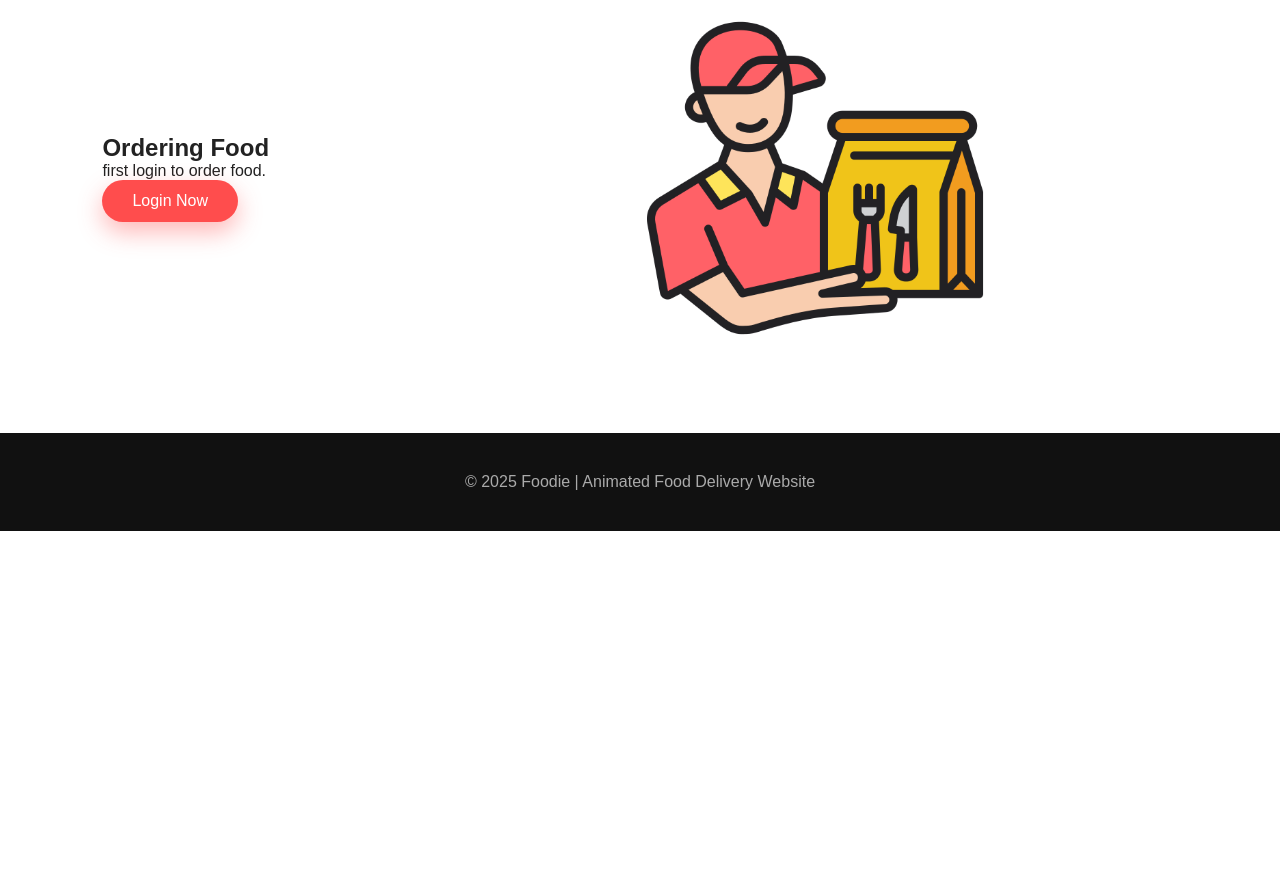
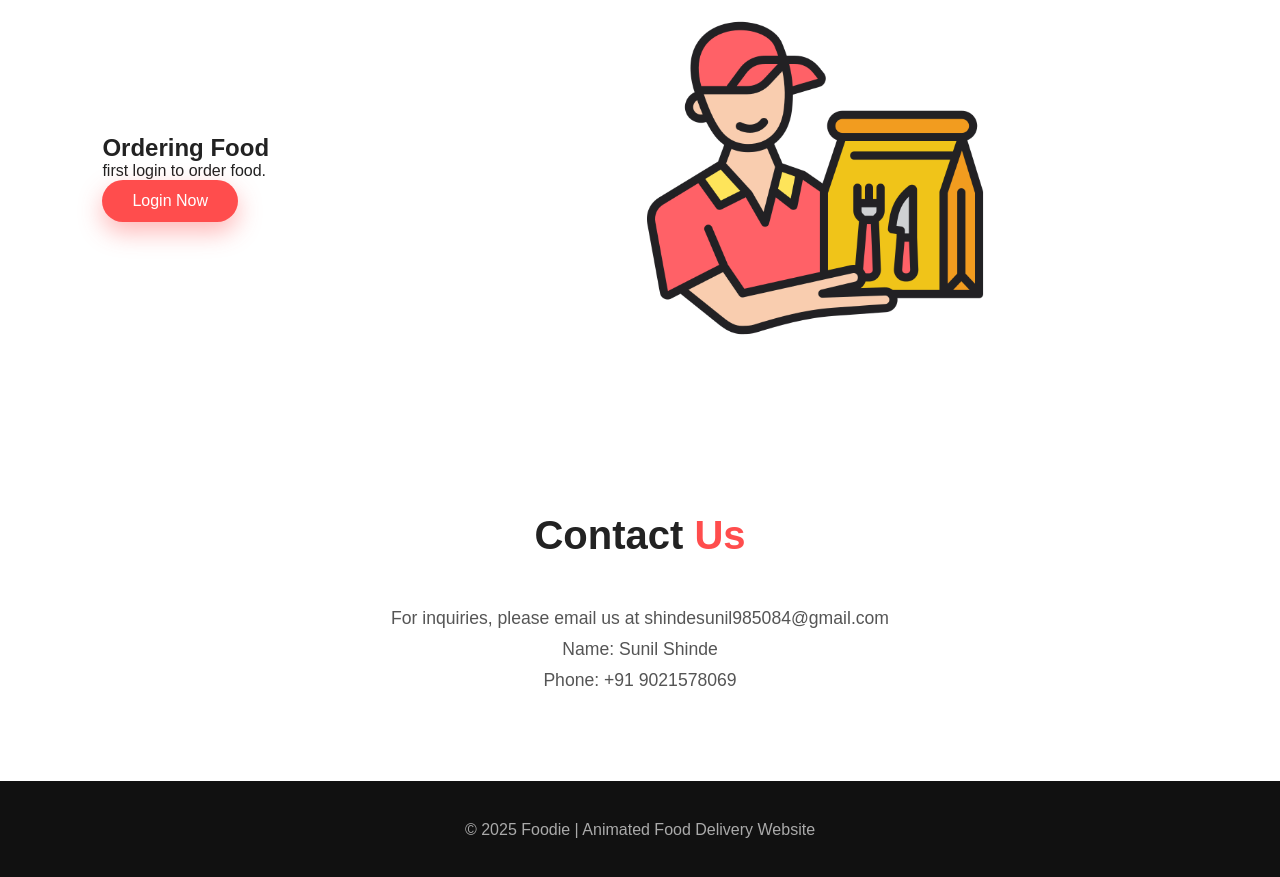
Before and after one commit to Sunil6610/food-delevary, a plain HTML site: page index.html in a window 1280 px wide. Shown: the part 1399-2276 px from the top of the page. Before the commit the page ends 1930 px from the top, so only its background shows below. Drawn offline with Linux system fonts and the light colour scheme.

Commit message:
Update index.html

```diff
--- a/index.html
+++ b/index.html
@@ -174,6 +174,12 @@
             animation: fadeRight 1.2s ease
         }
 
+        #contact p {
+            color: #555;
+            margin-bottom: 10px;
+            font-size: 1.1rem;
+        }
+
         footer {
             background: #111;
             color: #aaa;
@@ -310,6 +316,15 @@
         <img src="./delivery-man.png">
     </section>
 
+    <section id="contact" class="contact">
+        <div class="title">
+            <h2>Contact <span>Us</span></h2>
+        </div>
+        <p style="text-align: center;">For inquiries, please email us at shindesunil985084@gmail.com</p>
+        <p style="text-align: center;">Name: Sunil Shinde<br></p>
+        <p style="text-align: center;">Phone: +91 9021578069<br></p>
+    </section>
+
     <footer>
         <p>© 2025 Foodie | Animated Food Delivery Website</p>
     </footer>
```
